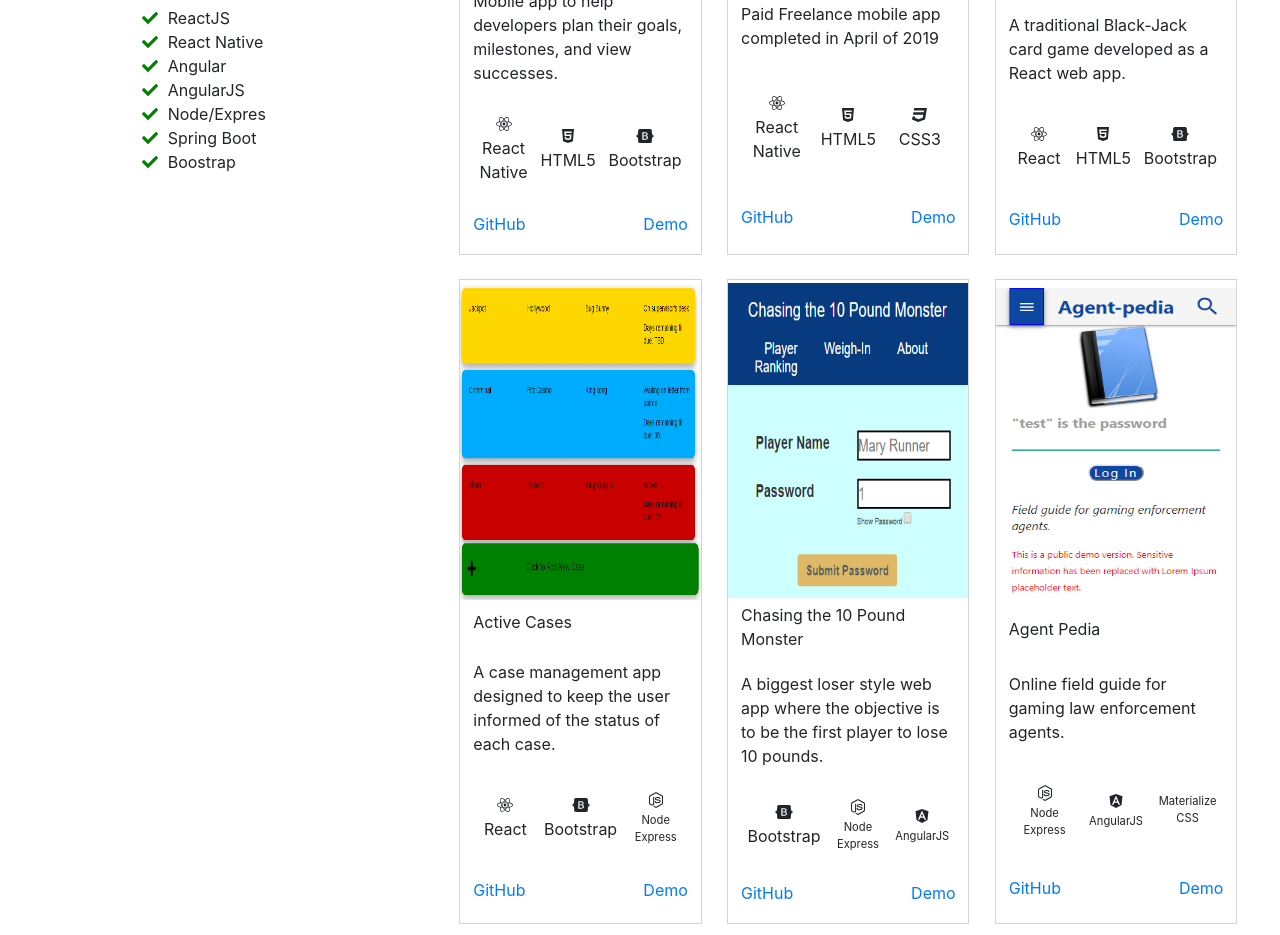
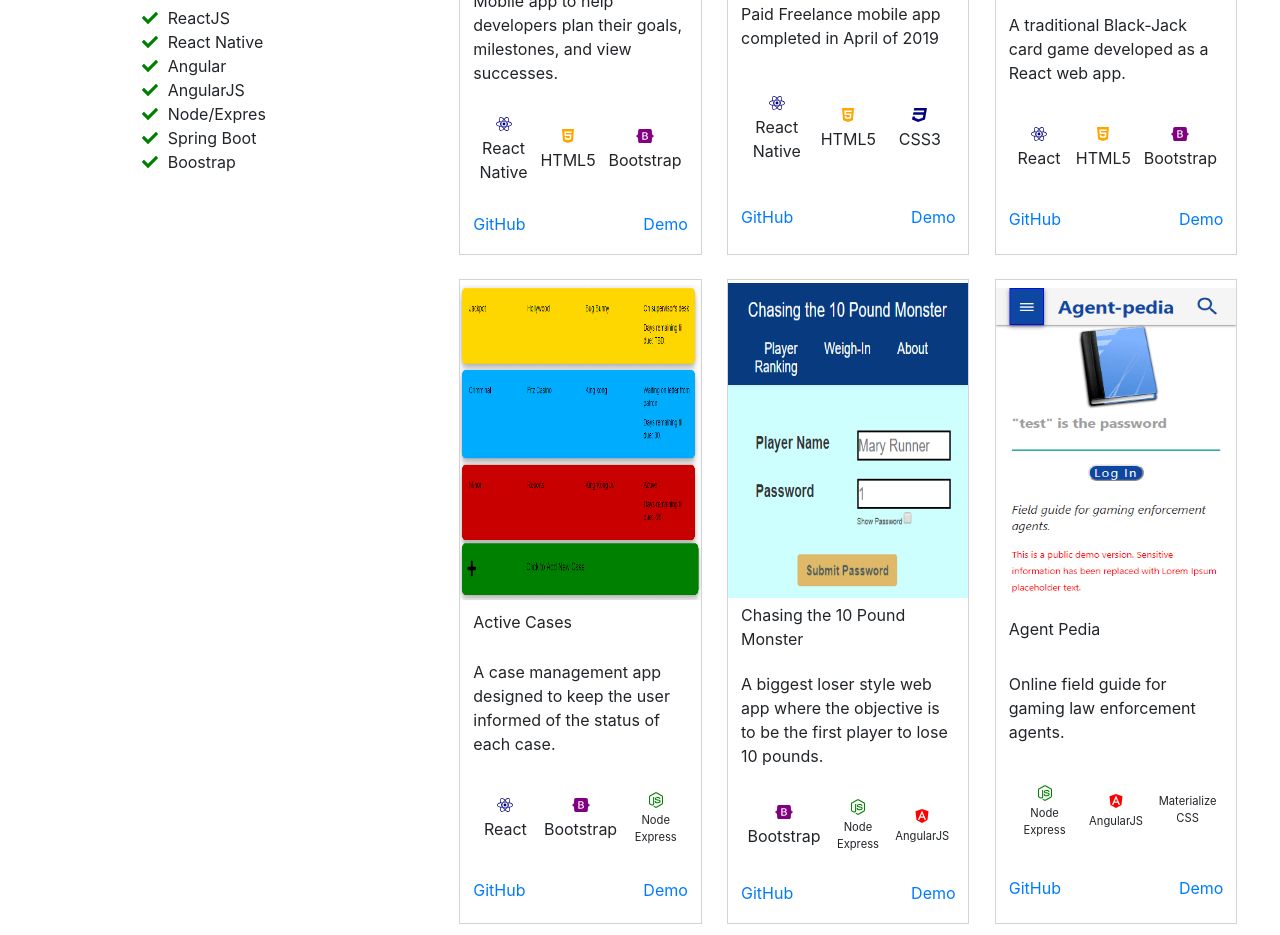
Before and after one commit to jcsmileyjr/Portfolio-v3, a React (Create React App) app in the folder portfolio/: page / in a window 1280 px wide. Shown: the part 720-1655 px from the top of the page. Built offline with nearby package versions, Linux system fonts and the light colour scheme.

Commit message:
Refactor styleing to add color to tech icons

```diff
--- a/portfolio/src/components/project/Project.js
+++ b/portfolio/src/components/project/Project.js
@@ -26,27 +26,27 @@ const Project = (props) => {
 				<div className="project-display-tech whitespace">
 					{props.react &&
 						<section className="tech-image-style">
-							<FontAwesomeIcon icon={faReact} />
+							<FontAwesomeIcon className="blueIcon" icon={faReact} />
 							<p>React</p>
 						</section>
 					}
 
 					{props.reactNative &&
 						<section className="tech-image-style">
-							<FontAwesomeIcon icon={faReact} />
+							<FontAwesomeIcon className="blueIcon" icon={faReact} />
 							<p>React Native</p>
 						</section>
 					}
 
 					{props.html &&
 						<section className="tech-image-style">
-							<FontAwesomeIcon icon={faHtml5} />
+							<FontAwesomeIcon className="orangeIcon" icon={faHtml5} />
 							<p>HTML5</p>
 						</section>
 					}
 					{props.css &&
 						<section className="tech-image-style">
-							<FontAwesomeIcon icon={faCss3} />
+							<FontAwesomeIcon className="blueIcon" icon={faCss3} />
 							<p>CSS3</p>
 						</section>
 					}
@@ -60,21 +60,21 @@ const Project = (props) => {
 
 					{props.bootstrap &&
 						<section className="tech-image-style">
-							<FontAwesomeIcon icon={faBootstrap} />
+							<FontAwesomeIcon className="purpleIcon"  icon={faBootstrap} />
 							<p>Bootstrap</p>
 						</section>
 					}
 
 					{props.node &&
 						<section className="tech-image-style">
-							<FontAwesomeIcon icon={faNodeJs} />
+							<FontAwesomeIcon className="greenIcon" icon={faNodeJs} />
 							<p className="smallerFont">Node Express</p>
 						</section>
 					}
 
 					{props.angular &&
 						<section className="tech-image-style">
-							<FontAwesomeIcon icon={faAngular} />
+							<FontAwesomeIcon className="redIcon" icon={faAngular} />
 							<p className="smallerFont">AngularJS</p>
 						</section>
 					}
--- a/portfolio/src/components/project/project.scss
+++ b/portfolio/src/components/project/project.scss
@@ -55,3 +55,23 @@
 .smallerFont {
     font-size:.7rem;
 }
+
+.blueIcon{
+    color: navy;
+}
+
+.greenIcon{
+    color:green;
+}
+
+.redIcon {
+    color:red;
+}
+
+.orangeIcon {
+    color:orange;
+}
+
+.purpleIcon {
+    color:purple;
+}
```
